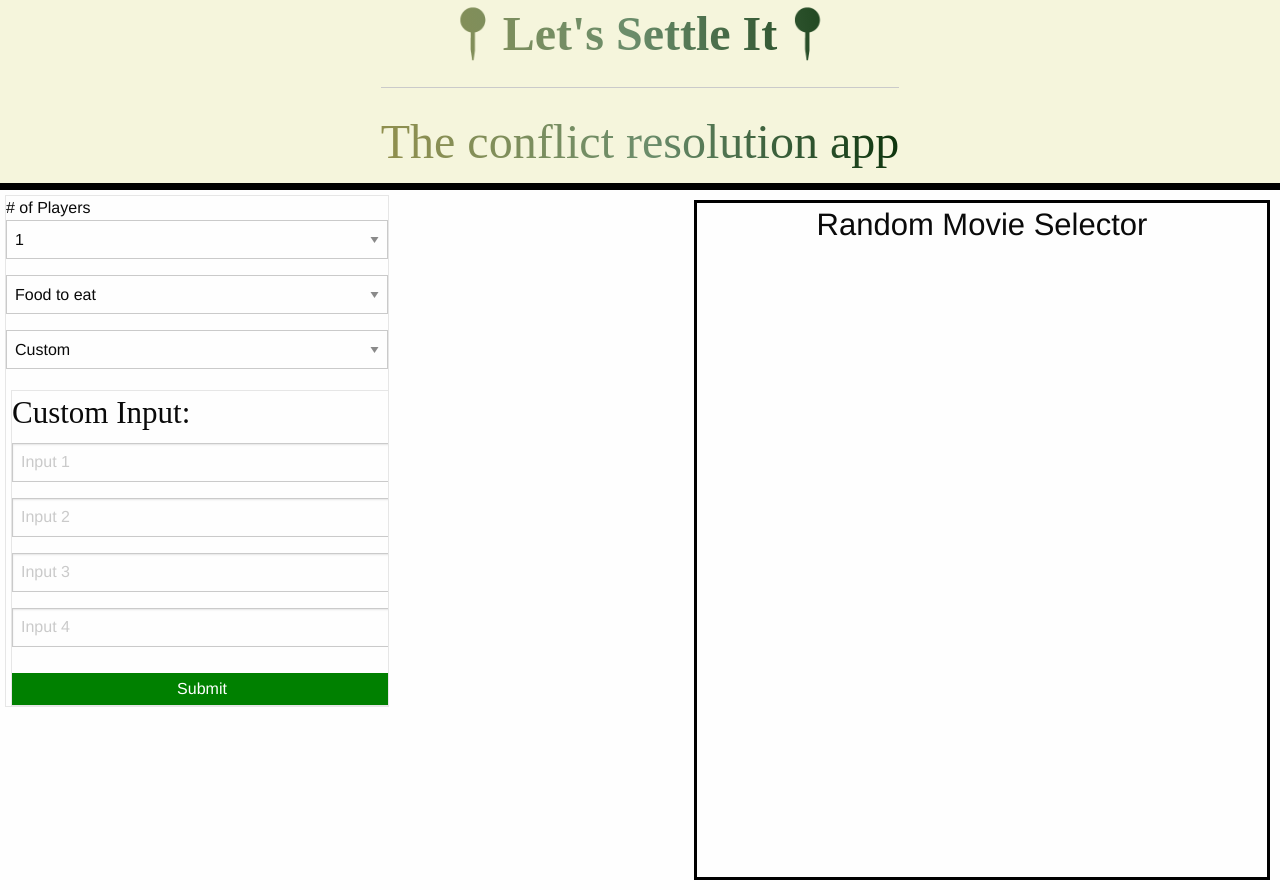
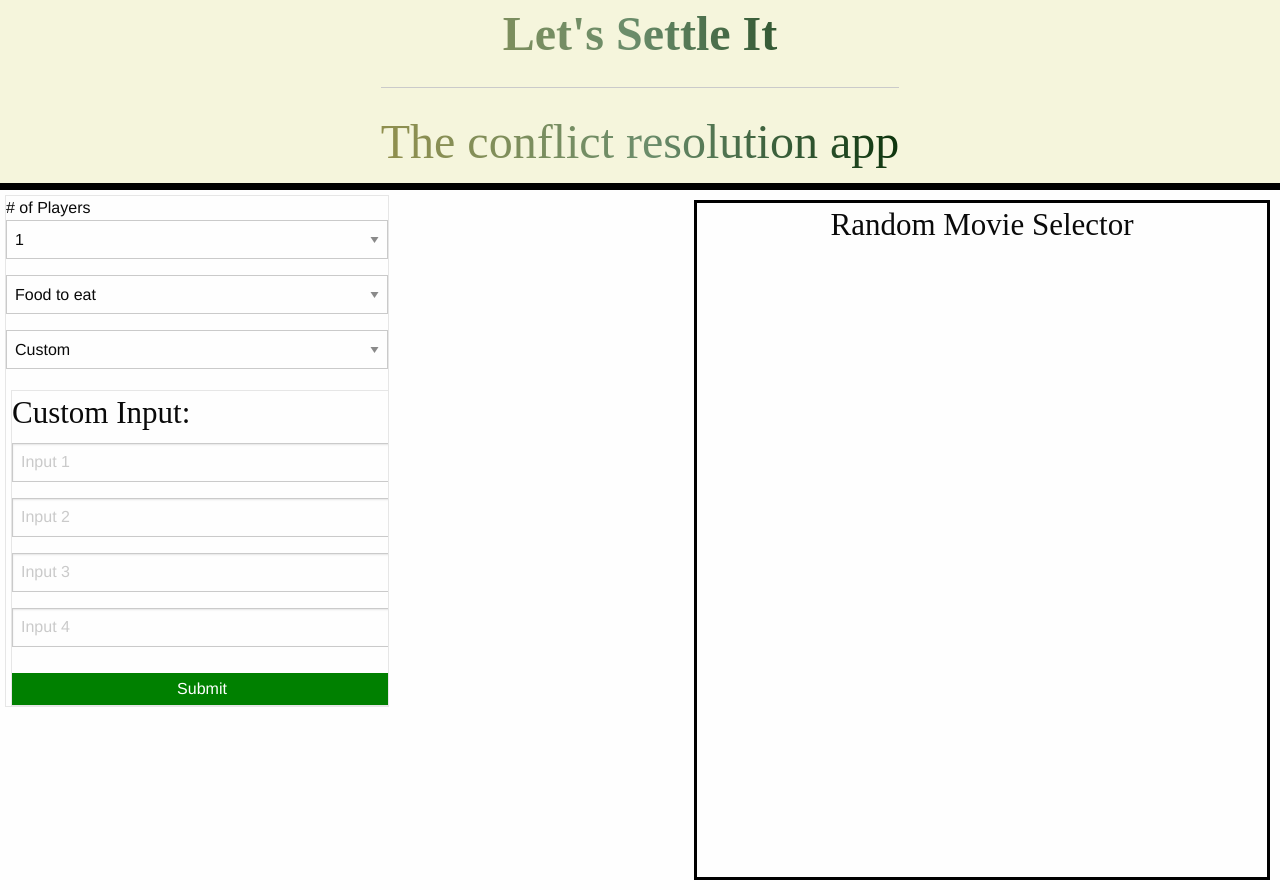
Before and after one commit to MagnetMoss/Lets-Settle-It, a plain HTML site: page index.html in a window 1280 px wide. Drawn offline with Linux system fonts and the light colour scheme.

Commit message:
aligned items

```diff
--- a/assets/css/styles.css
+++ b/assets/css/styles.css
@@ -71,4 +71,5 @@ aside{
 
 .randomMovie{
     text-align: center;
+    font-family: 'Times New Roman', Times, serif;
 }
--- a/index.html
+++ b/index.html
@@ -14,7 +14,7 @@
 <body>
     <header class="headerContainer">
         <div class="title">
-            <h1 class="font-family"><strong>📍Let's Settle It📍</strong>
+            <h1 class="font-family"><strong>Let's Settle It</strong>
                 <hr> The conflict resolution app
             </h1>
         </div>
```
